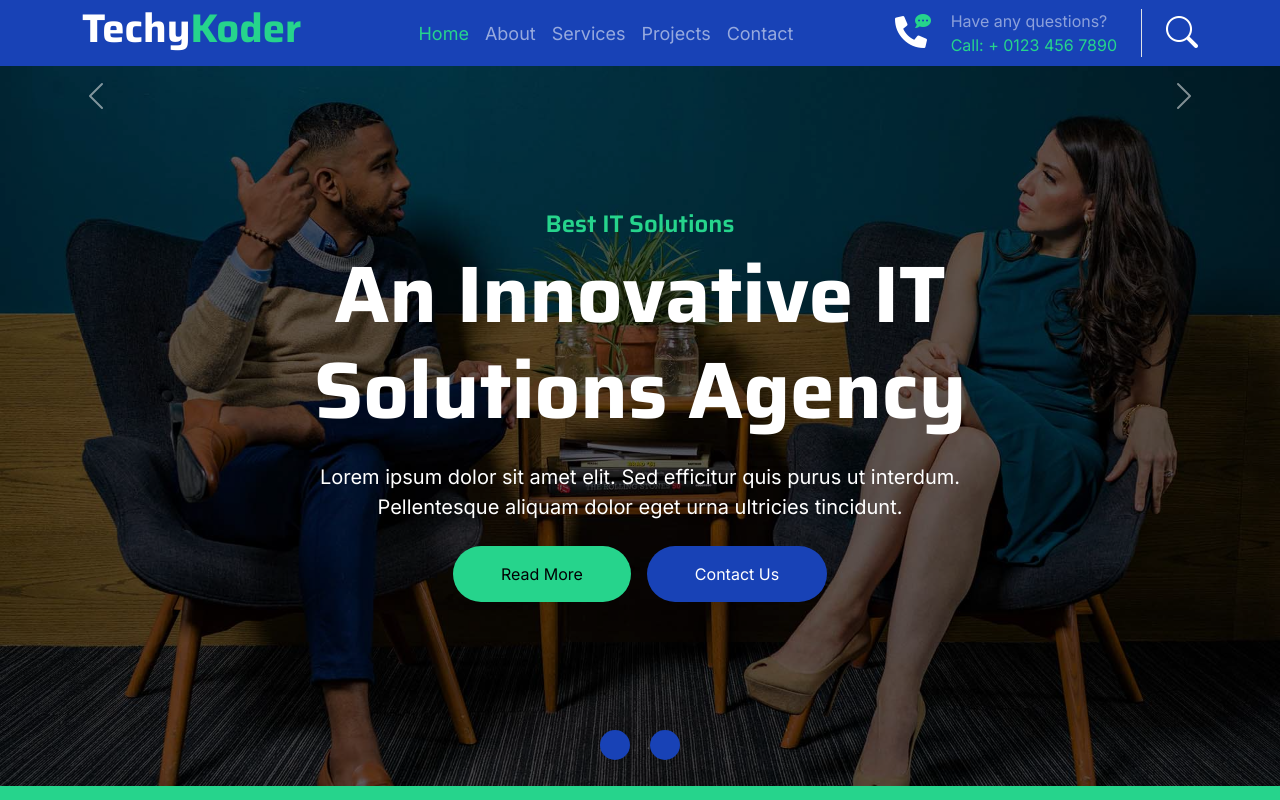
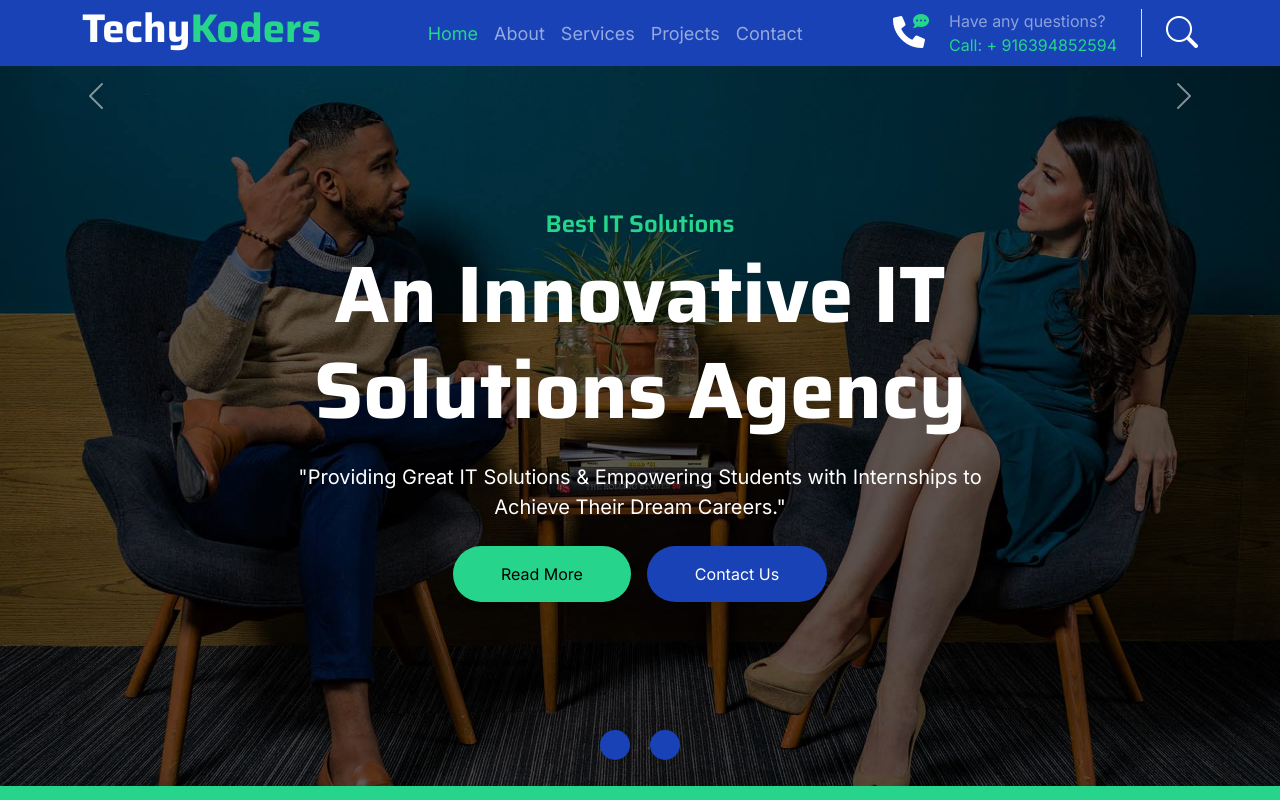
Before and after one commit to srthkksrwni/TechyKoders, a React (Vite) app in the folder my-website/: page / in a window 1280 px wide. Shown: the top 800 px of the page. Built offline with nearby package versions, Linux system fonts and the light colour scheme.

Commit message:
basic content update

```diff
--- a/my-website/public/componenets/Header.jsx
+++ b/my-website/public/componenets/Header.jsx
@@ -8,7 +8,7 @@ function Header() {
                 <div className="container">
                     <nav className="navbar navbar-dark navbar-expand-lg py-0">
                         <Link href={'/'} className="navbar-brand">
-                            <h1 className="text-white fw-bold d-block">Techy<span className="text-secondary">Koder</span> </h1>
+                            <h1 className="text-white fw-bold d-block">Techy<span className="text-secondary">Koders</span> </h1>
                         </Link>
                         <button type="button" className="navbar-toggler me-0" data-bs-toggle="collapse" data-bs-target="#navbarCollapse">
                             <span className="navbar-toggler-icon"></span>
@@ -43,7 +43,7 @@ function Header() {
                             </div>
                             <div className="d-flex flex-column pe-4 border-end">
                                 <span className="text-white-50">Have any questions?</span>
-                                <span className="text-secondary">Call: + 0123 456 7890</span>
+                                <span className="text-secondary">Call: + 916394852594</span>
                             </div>
                             <div className="d-flex align-items-center justify-content-center ms-4 ">
                                 <a href="#"><i className="bi bi-search text-white fa-2x"></i> </a>
--- a/my-website/public/pages/Home.jsx
+++ b/my-website/public/pages/Home.jsx
@@ -47,9 +47,7 @@ function Home() {
                       An Innovative IT Solutions Agency
                     </h1>
                     <p className="mb-4 text-white fs-5 animated fadeInDown">
-                      Lorem ipsum dolor sit amet elit. Sed efficitur quis purus
-                      ut interdum. Pellentesque aliquam dolor eget urna
-                      ultricies tincidunt.
+                    "Providing Great IT Solutions & Empowering Students with  Internships to Achieve Their Dream Careers."
                     </p>
                     <a href="" className="me-2">
                       <button
@@ -83,9 +81,7 @@ function Home() {
                       Quality Digital Services You Really Need!
                     </h1>
                     <p className="mb-4 text-white fs-5 animated fadeInDown">
-                      Lorem ipsum dolor sit amet elit. Sed efficitur quis purus
-                      ut interdum. Pellentesque aliquam dolor eget urna
-                      ultricies tincidunt.
+                    Welcome to techyKoders, Where Dreams Meet Technology!
                     </p>
                     <a href="" className="me-2">
                       <button
```
